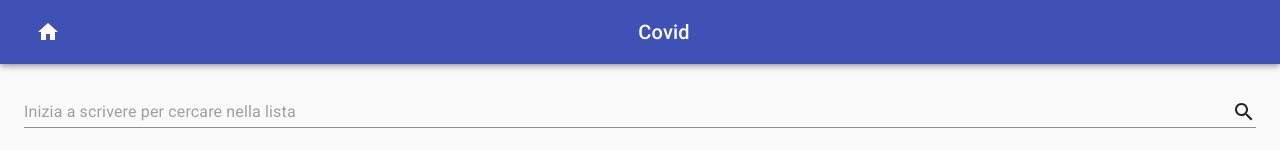
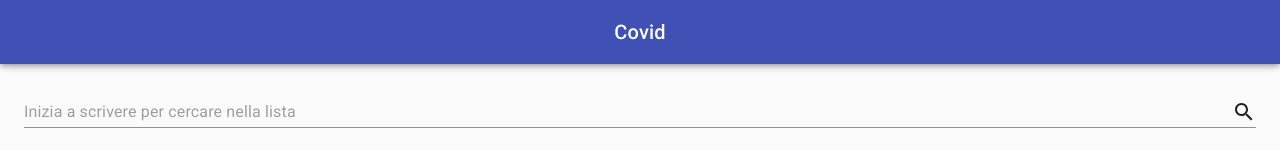
Before and after one commit to mstn/aah, a Next.js app: page / in a window 1280 px wide. Shown: the top 150 px of the page. Built offline with nearby package versions, Linux system fonts and the light colour scheme.

Commit message:
remove icon

```diff
--- a/src/components/PageLayout.tsx
+++ b/src/components/PageLayout.tsx
@@ -104,11 +104,6 @@ export default function PageLayout({ children }: any) {
       <CssBaseline />
       <AppBar position="absolute" className={classes.appBar}>
           <Toolbar className={classes.toolbar}>
-            <Link href="/" passHref>
-              <IconButton aria-label="back" color="inherit">
-                  <HomeIcon />
-              </IconButton>
-            </Link>
             <Typography align="center" component="h1" variant="h6" color="inherit" noWrap  className={classes.title}>
               Covid
             </Typography>
```
